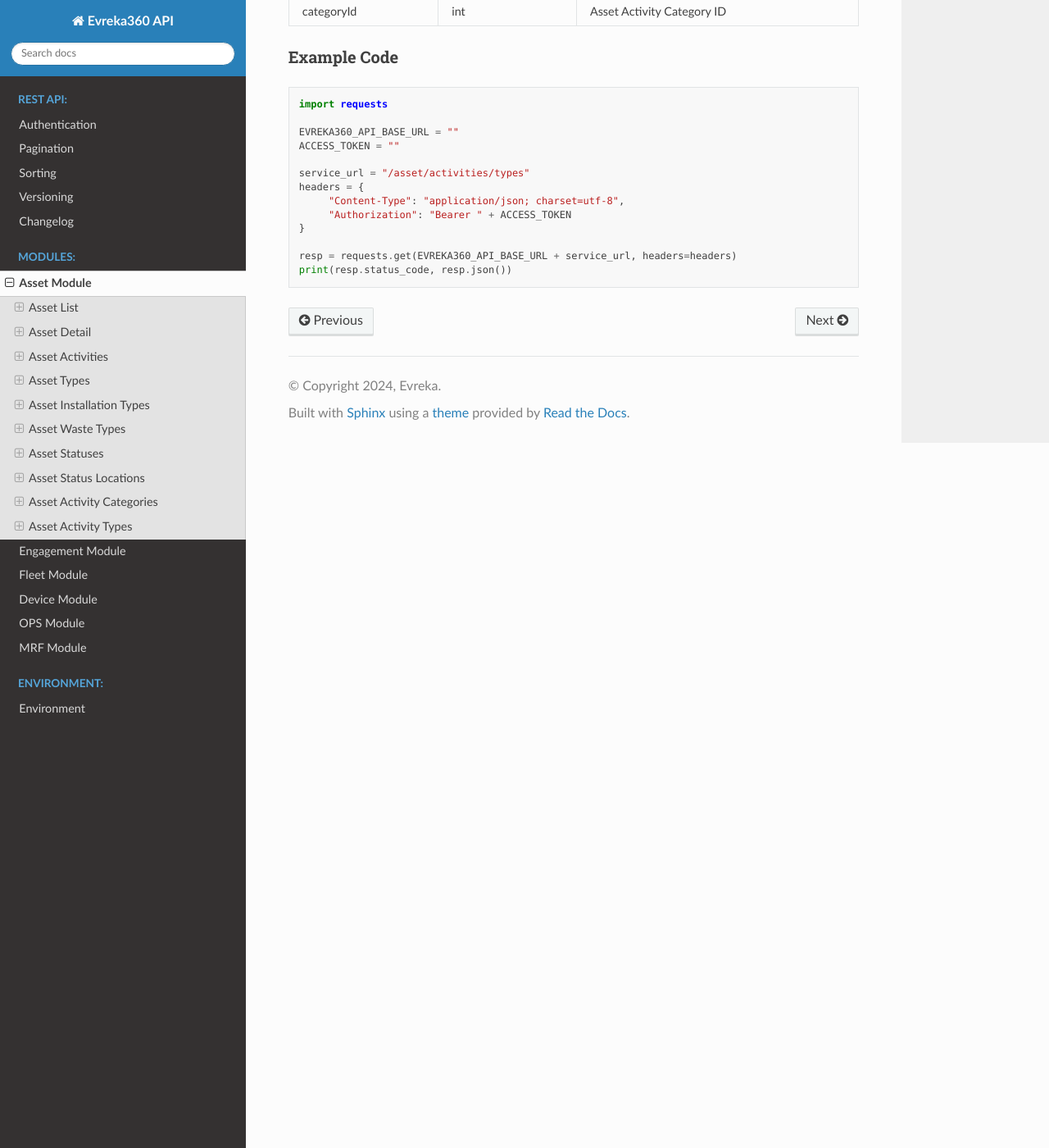
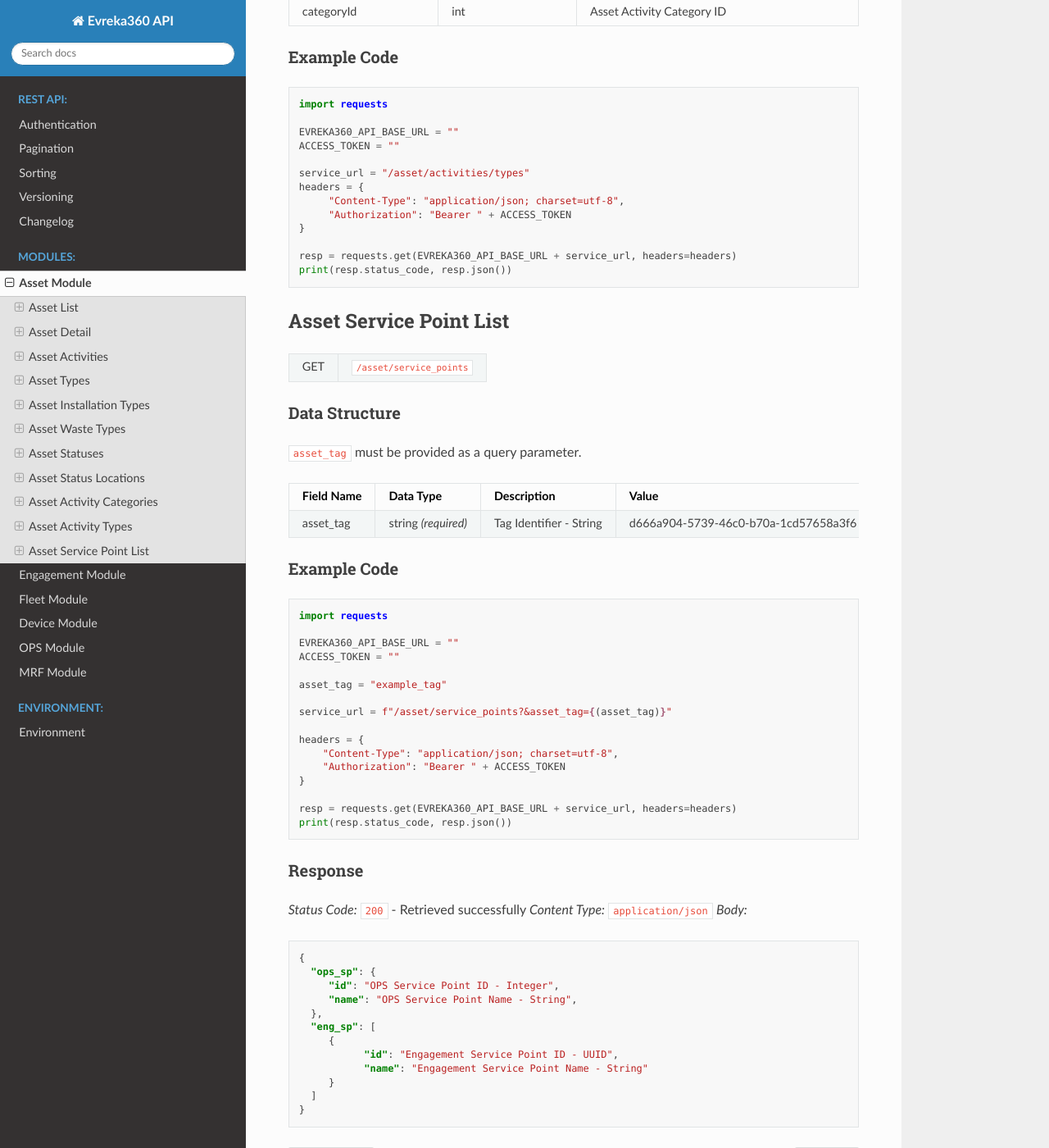
Before and after one commit to evrekadev/evreka-api-doc, a Sphinx documentation site: the page built from source/asset/index.rst, in a window 1280 px wide and 1400 px high, scrolled down 7608 px. Shown: the whole window at 82% size. Built offline with Sphinx 7.4.7 and the Read the Docs theme 3.1.0, drawn with Linux system fonts in a browser that asks for light colours.

Commit message:
added necessary doc for asset sp list and made minor inbound list changes

```diff
--- a/source/asset/index.rst
+++ b/source/asset/index.rst
@@ -517,3 +517,70 @@ Example Code
 
    resp = requests.get(EVREKA360_API_BASE_URL + service_url, headers=headers)
    print(resp.status_code, resp.json())
+
+
+Asset Service Point List
+--------------------------
+
+.. table::
+
+   +-------------------+--------------------------------------------+
+   | GET               | ``/asset/service_points``                  |
+   +-------------------+--------------------------------------------+
+
+Data Structure
+^^^^^^^^^^^^^^^^^
+``asset_tag`` must be provided as a query parameter.
+
+.. table::
+    :width: 100%
+
+    +-------------------------+--------------------------------------------------------------+---------------------------------------------------+-------------------------------------------------------+
+    | Field Name              | Data Type                                                    | Description                                       | Value                                                 |
+    +=========================+==============================================================+===================================================+=======================================================+
+    | asset_tag               | string *(required)*                                          | Tag Identifier - String                           | d666a904-5739-46c0-b70a-1cd57658a3f6                  |
+    +-------------------------+--------------------------------------------------------------+---------------------------------------------------+-------------------------------------------------------+
+
+Example Code
+^^^^^^^^^^^^^^^^^
+
+.. code-block:: python
+
+    import requests
+
+    EVREKA360_API_BASE_URL = ""
+    ACCESS_TOKEN = ""
+
+    asset_tag = "example_tag"
+
+    service_url = f"/asset/service_points?&asset_tag={(asset_tag)}"
+
+    headers = {
+        "Content-Type": "application/json; charset=utf-8",
+        "Authorization": "Bearer " + ACCESS_TOKEN
+    }
+
+    resp = requests.get(EVREKA360_API_BASE_URL + service_url, headers=headers)
+    print(resp.status_code, resp.json())
+
+Response
+^^^^^^^^^^^^^^^^^
+
+*Status Code:* ``200`` - Retrieved successfully
+*Content Type:* ``application/json``
+*Body:*
+
+.. code-block:: json
+
+    {
+      "ops_sp": {
+         "id": "OPS Service Point ID - Integer",
+         "name": "OPS Service Point Name - String",
+      },
+      "eng_sp": [
+         {
+               "id": "Engagement Service Point ID - UUID",
+               "name": "Engagement Service Point Name - String"
+         }
+      ]
+    }
--- a/source/mrf/inbound/list.rst
+++ b/source/mrf/inbound/list.rst
@@ -25,6 +25,8 @@ Data Structure
    | parcel_id               | integer *(optional)*                                         | Parcel ID - Integer                               | 123456                                                |
    +-------------------------+--------------------------------------------------------------+---------------------------------------------------+-------------------------------------------------------+
    | id_list                 | List[integer] *(optional)*                                   | Inbound ID List                                   | [12345, 12356]                                        |
+   +-------------------------+--------------------------------------------------------------+---------------------------------------------------+-------------------------------------------------------+
+   | status_id               | integer *(optional)*                                         | Status ID - Integer                               | 1                                                     |
    +-------------------------+--------------------------------------------------------------+---------------------------------------------------+-------------------------------------------------------+
 
 
@@ -58,6 +60,9 @@ Example Code
 
     # filter example #4
     #service_url += "?id_list=[12345,12356]"
+
+    # filter example #5
+    #service_url += "?status_id=4"
 
     resp = requests.get(EVREKA360_API_BASE_URL + service_url, headers=headers)
     print(resp.status_code, resp.json())
```
